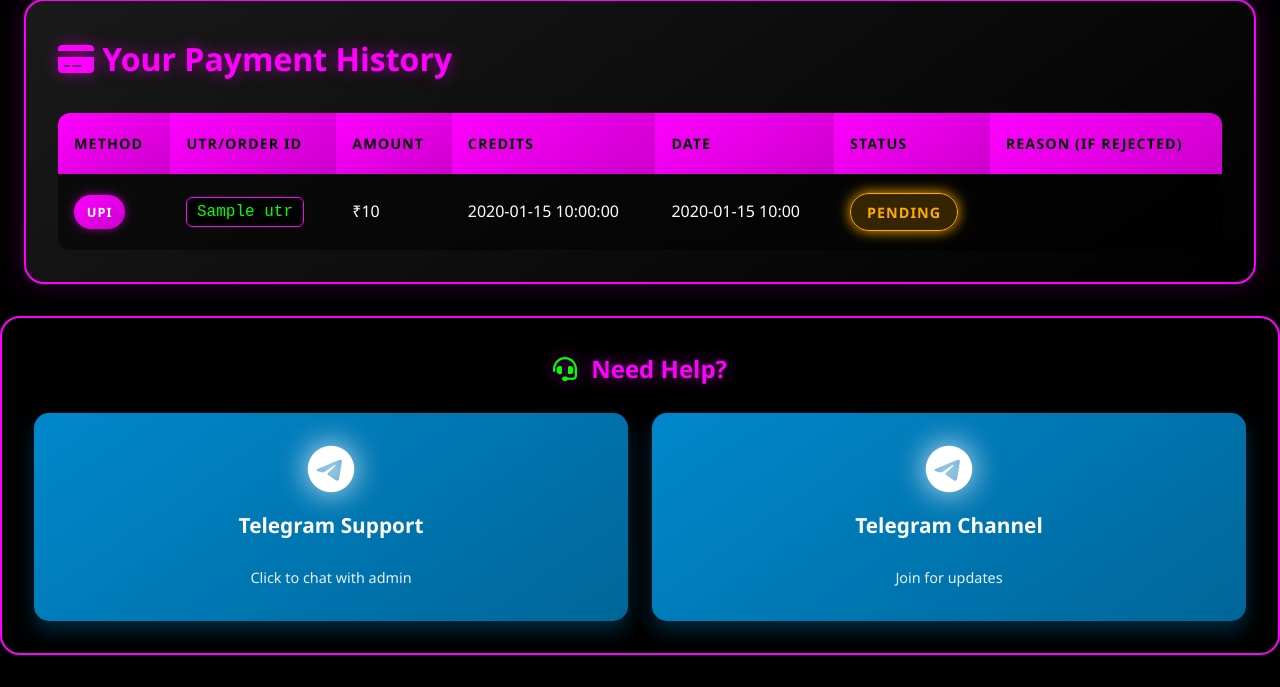
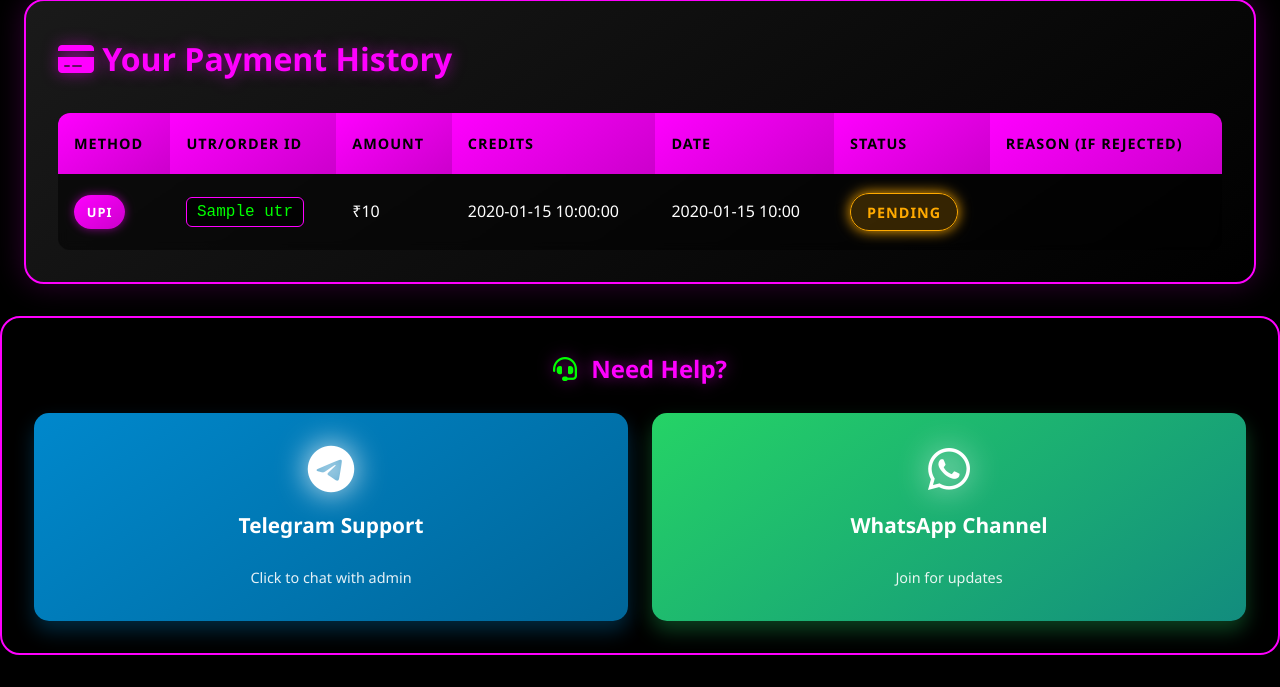
Before and after one commit to saddigamber-dev/Admin-Panels, a Flask app: template templates/dashboard.html in a window 1280 px wide. Shown: the part 786-1473 px from the top of the page. Run offline with Flask 3, Linux system fonts and the light colour scheme; the template is opened without the code that fills it: most values are stand-ins (such as "Sample title", 1, 10 or a date in 2020); some libraries are stand-ins or nearby versions.

Commit message:
Update dashboard.html

```diff
--- a/templates/dashboard.html
+++ b/templates/dashboard.html
@@ -34,7 +34,7 @@
                 </a>
             </div>
 
-            <!-- Generate Key Card - WITH ULTRA DISCOUNT -->
+            <!-- Generate Key Card -->
             <div class="card">
                 <h2><i class="fas fa-key"></i> Generate Key</h2>
                 <div class="form-group">
@@ -72,7 +72,6 @@
                     <hr>
                     <p><strong>Total Credits Needed: <span id="total-credits" class="neon-text-green"></span></strong></p>
 
-                    <!-- DISCOUNT INFO - ULTRA DISCOUNT DISPLAY -->
                     <div id="discount-info" style="margin-top: 15px; padding: 12px; background: rgba(255,255,255,0.08); border-radius: 10px; border-left: 3px solid var(--accent-yellow);">
                         <p style="font-size: 0.95rem; color: var(--text-secondary); margin-bottom: 5px;">
                             <i class="fas fa-tag"></i> Original Price: <span id="original-price" style="color: var(--accent-yellow); font-weight: bold;">0</span> credits
@@ -162,7 +161,7 @@
                 </div>
             </div>
 
-            <!-- Payment Status Section -->
+            <!-- Payment History -->
             <div class="card full-width" style="margin-top: 1rem;">
                 <h2><i class="fas fa-credit-card"></i> Your Payment History</h2>
                 <div class="table-container">
@@ -233,7 +232,7 @@
         </div>
     </div>
 
-    <!-- Support Section - UPDATED (Telegram Support + Telegram Channel) -->
+    <!-- Support Section -->
     <div class="support-section" style="margin-top: 2rem; margin-bottom: 2rem;">
         <h3><i class="fas fa-headset"></i> Need Help?</h3>
         <div class="support-grid">
@@ -242,9 +241,9 @@
                 <span>Telegram Support</span>
                 <small>Click to chat with admin</small>
             </a>
-            <a href="{{ telegram_channel }}" target="_blank" class="support-card telegram">
-                <i class="fab fa-telegram"></i>
-                <span>Telegram Channel</span>
+            <a href="{{ whatsapp_channel }}" target="_blank" class="support-card whatsapp">
+                <i class="fab fa-whatsapp"></i>
+                <span>WhatsApp Channel</span>
                 <small>Join for updates</small>
             </a>
         </div>
```
